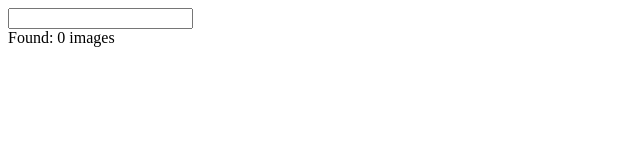
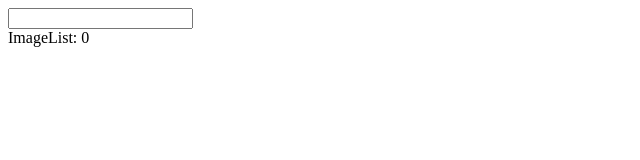
Before and after one commit to filipe1309/ud-react-redux, a React (Create React App) app in the folder section-05/pics/: page / in a window 1280 px wide. Shown: the top 160 px of the page, without its empty margins (0-640 px from the left). Built offline with nearby package versions, Linux system fonts and the light colour scheme.

Commit message:
feat(section-05): pass img list down

```diff
--- a/section-05/pics/src/App.js
+++ b/section-05/pics/src/App.js
@@ -1,19 +1,20 @@
 import { useState } from 'react';
 import SearchBar from './components/SearchBar';
 import searchImages from './api';
+import ImageList from './components/ImageList';
 
 function App() {
   const [images, setImages] = useState([])
 
   const handleSubmit = async (term) => {
-    const images = await searchImages(term);
-    setImages(images);
+    const results = await searchImages(term);
+    setImages(results);
   }
 
   return (
     <div>
       <SearchBar onSubmit={handleSubmit} />
-      Found: {images.length} images
+      <ImageList images={images} />
     </div>
   );
 }
--- a/section-05/pics/src/components/ImageList.js
+++ b/section-05/pics/src/components/ImageList.js
@@ -1,5 +1,5 @@
-function ImageList() {
-  return <div>ImageList</div>
+function ImageList({ images }) {
+  return <div>ImageList: {images.length}</div>
 }
 
 export default ImageList;
```
